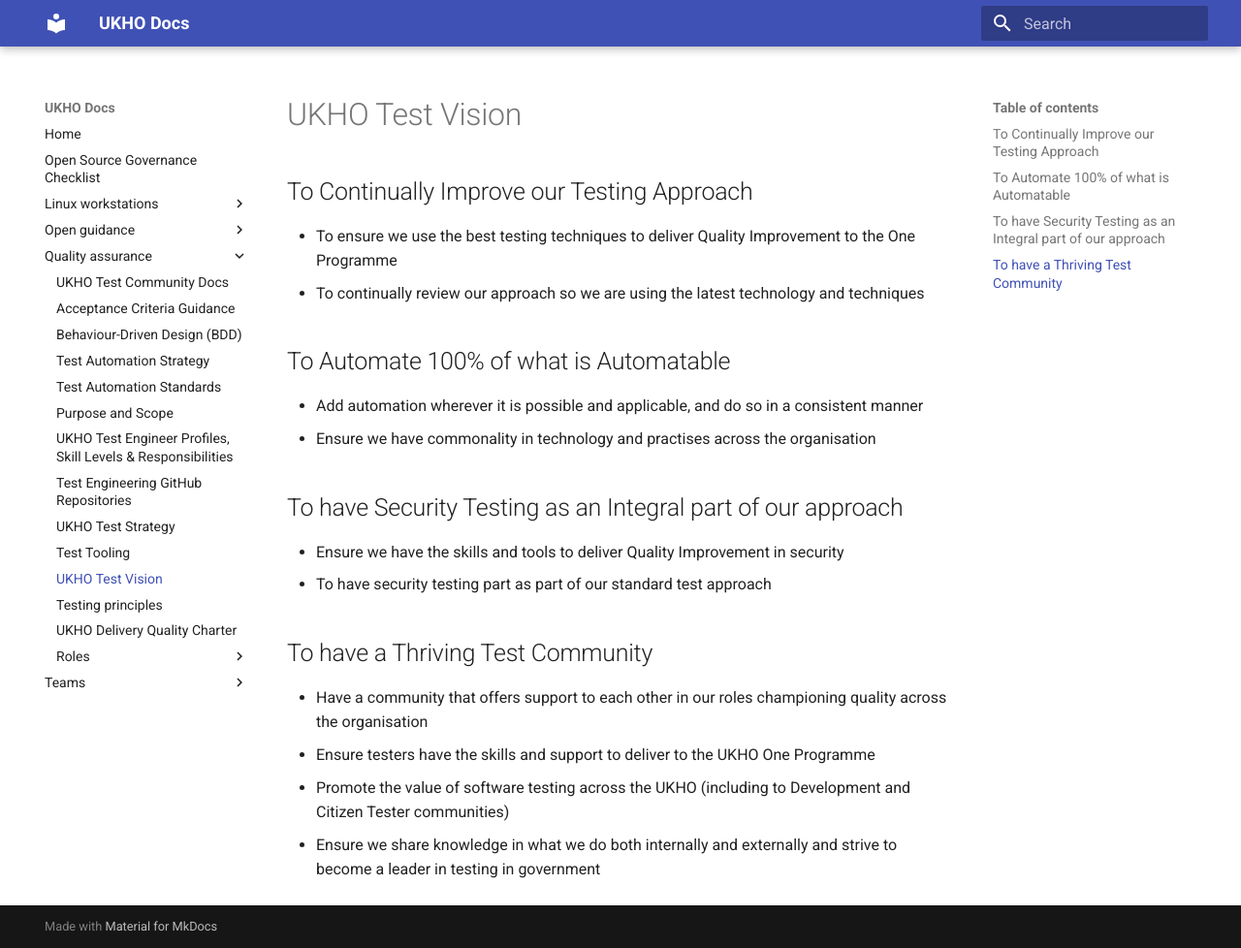
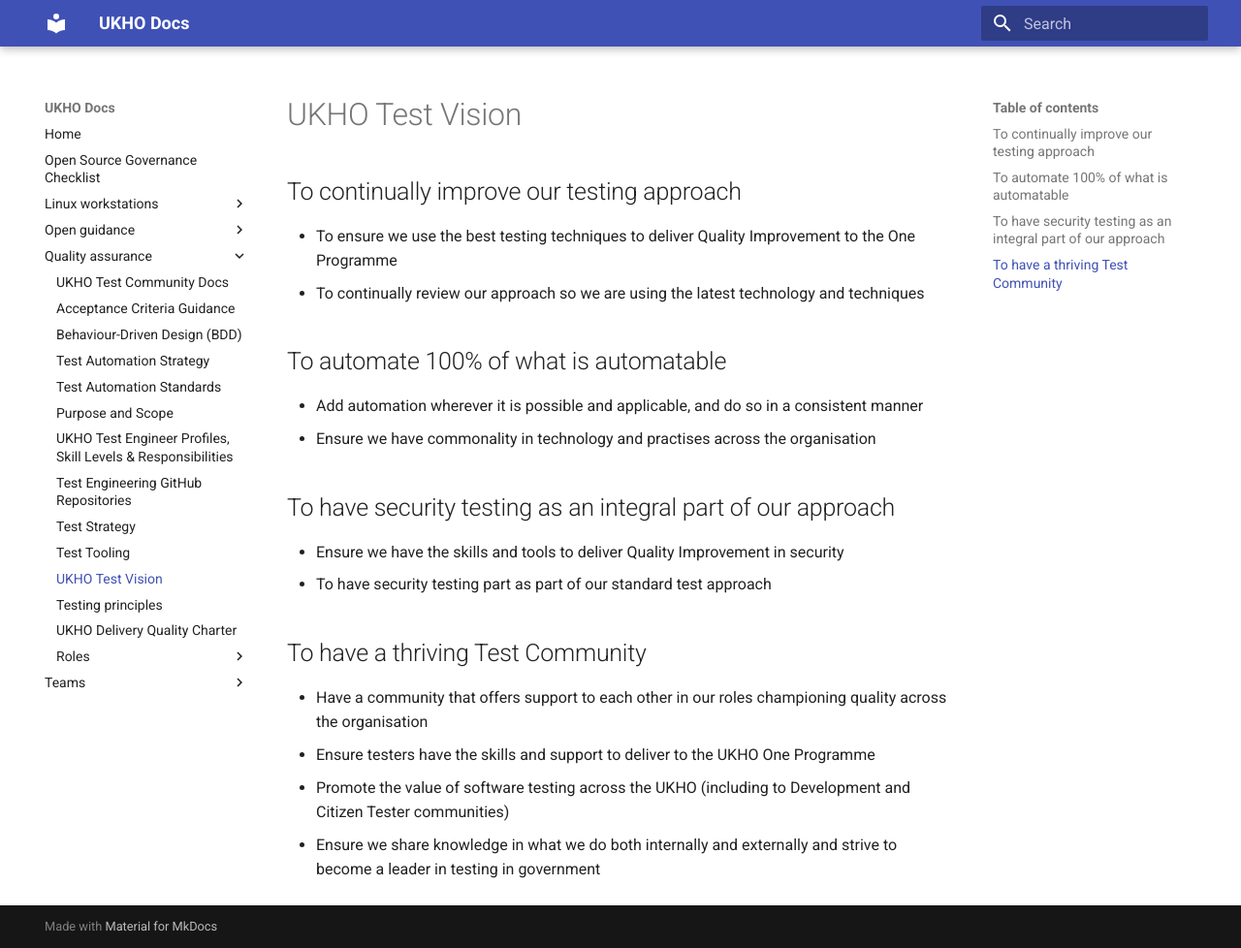
Before and after one commit to UKHO/docs, an MkDocs documentation site: the page built from docs/quality-assurance/test-vision.md, in a window 1280 px wide and 978 px high. Shown: the whole window at 97% size. Built offline with MkDocs 1.6.1 and Material for MkDocs 9.7.7, drawn with Linux system fonts in a browser that asks for light colours.

Commit message:
Fixed markdown issues, tidied up some files

```diff
--- a/docs/quality-assurance/test-strategy.md
+++ b/docs/quality-assurance/test-strategy.md
@@ -1,4 +1,4 @@
-# UKHO Test Strategy
+# Test Strategy
 
 ## Overview
 
--- a/docs/quality-assurance/test-vision.md
+++ b/docs/quality-assurance/test-vision.md
@@ -1,21 +1,21 @@
 # UKHO Test Vision
 
-## To Continually Improve our Testing Approach
+## To continually improve our testing approach
 
 * To ensure we use the best testing techniques to deliver Quality Improvement to the One Programme
 * To continually review our approach so we are using the latest technology and techniques
 
-## To Automate 100% of what is Automatable
+## To automate 100% of what is automatable
 
 * Add automation wherever it is possible and applicable, and do so in a consistent manner
 * Ensure we have commonality in technology and practises across the organisation
 
-## To have Security Testing as an Integral part of our approach
+## To have security testing as an integral part of our approach
 
 * Ensure we have the skills and tools to deliver Quality Improvement in security
 * To have security testing part as part of our standard test approach
 
-## To have a Thriving Test Community
+## To have a thriving Test Community
 
 * Have a community that offers support to each other in our roles championing quality across the organisation
 * Ensure testers have the skills and support to deliver to the UKHO One Programme
```
Also changed, not shown: docs/quality-assurance/test-profiles.md (+4 -2 lines), docs/quality-assurance/test-tooling.md (+3 -0 lines).
